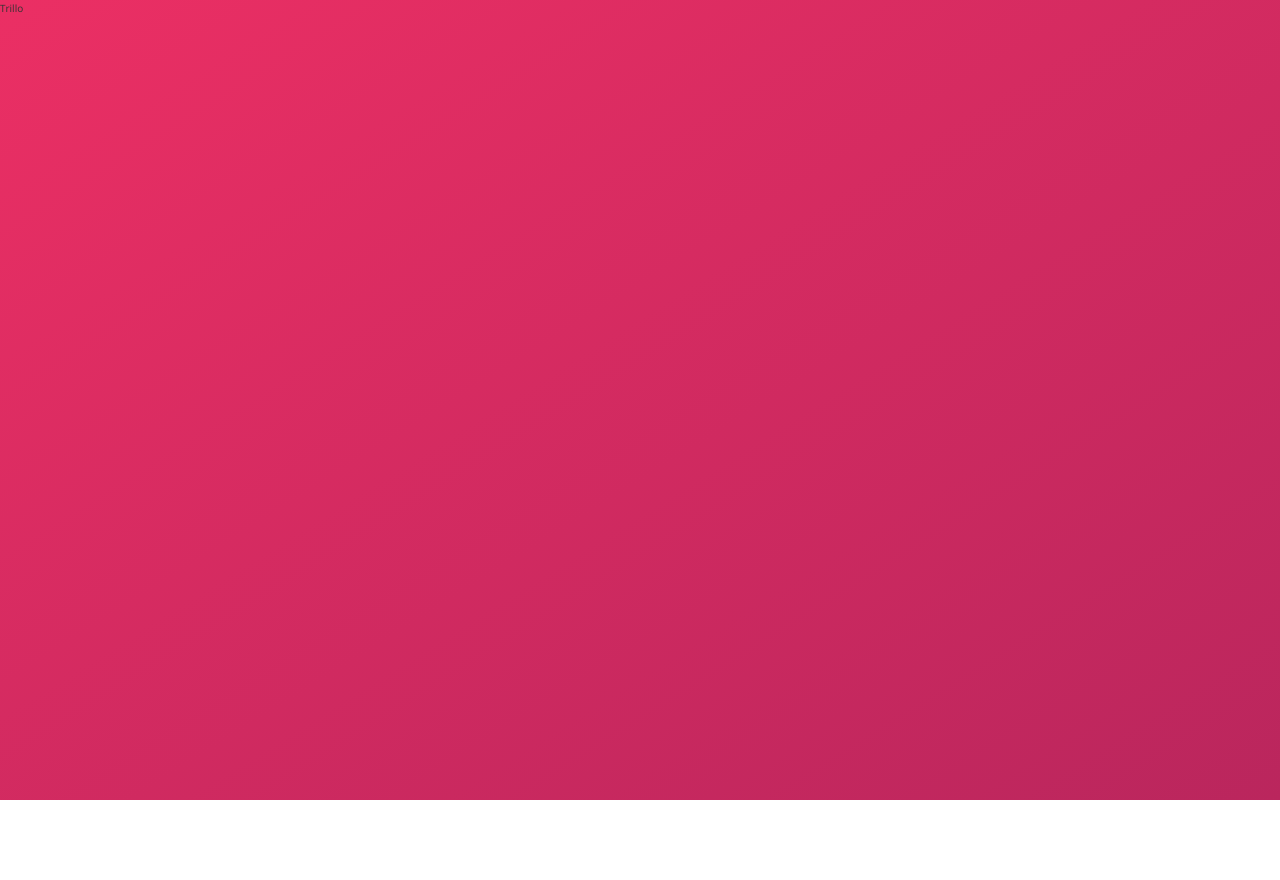
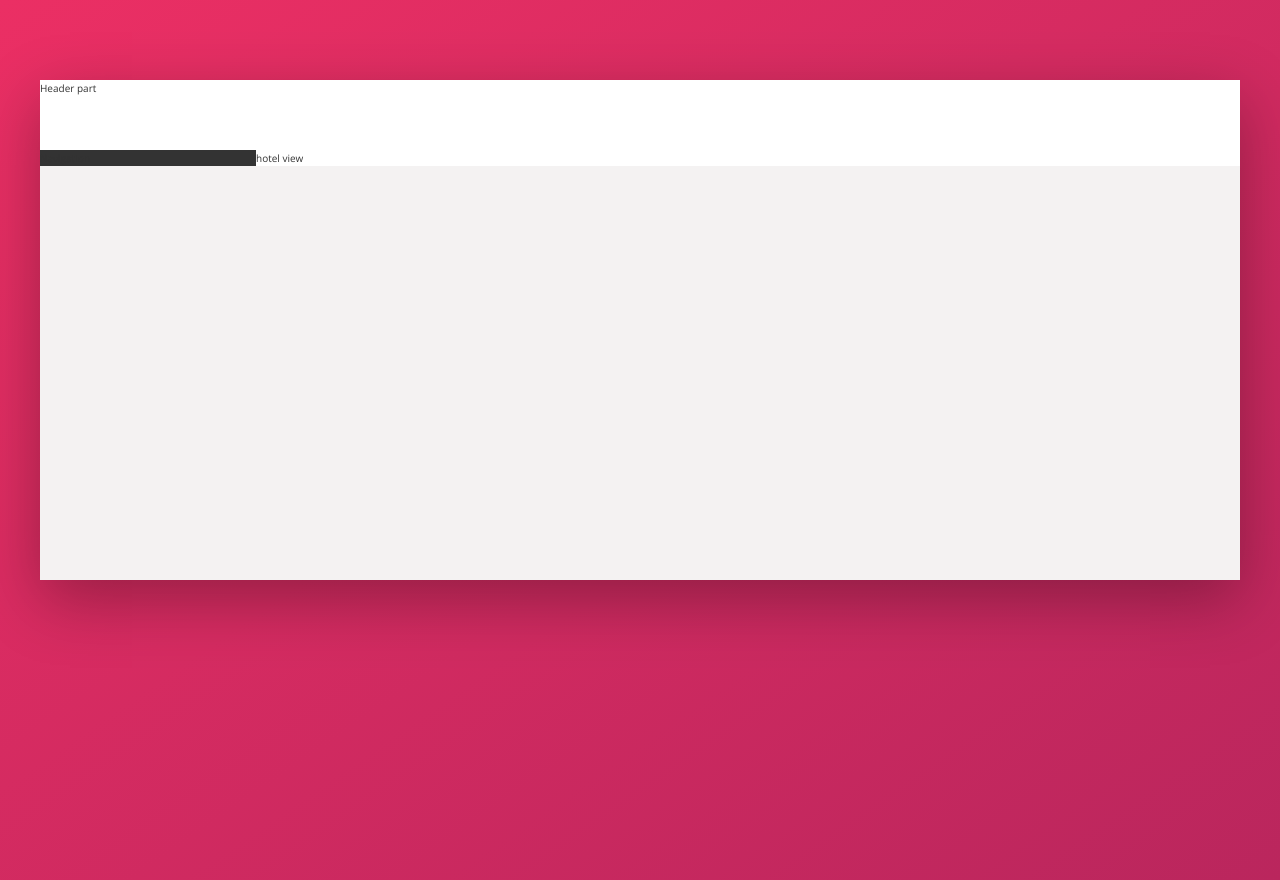
Before and after one commit to sajjadcodes/Trillo, a website: page index.html in a window 1280 px wide. Before the commit the page ends 800 px from the top, so only its background shows below. Drawn offline with nearby package versions, Linux system fonts and the light colour scheme.

Commit message:
layout structure

```diff
--- a/index.html
+++ b/index.html
@@ -11,7 +11,19 @@
         <title>trillo &mdash; Your all-in-one booking app</title>
     </head>
     <body>
-        Trillo
+       <div class="container">
+           <header class="header">
+               Header part
+           </header>
+           <div class="content">
+               <nav class="sidebar">
+                   Navigation
+               </nav>
+               <main class="hotel-view">
+                   hotel view
+               </main>
+           </div>
+       </div>
 
     </body>
 </html>
--- a/sass/_base.scss
+++ b/sass/_base.scss
@@ -0,0 +1,19 @@
+
+
+
+
+:root{
+    --color-primary:#eb2f64;
+    --color-primary-light:#FF3366;
+    --color-primary-dark:#BA265D;
+
+--color-Grey-light-1: #faf9f9;
+--color-Grey-light-2: #f4f2f2;
+--color-Grey-light-3: #f0eeee;
+--color-Grey-light-4: #ccc;
+
+--color-Grey-dark-1: #333;
+--color-Grey-dark-2: #777;
+--color-Grey-dark-3: #999;
+--box-shadow: 0 2rem 6rem rgba(0,0,0,.3);
+}
--- a/sass/_layout.scss
+++ b/sass/_layout.scss
@@ -0,0 +1,28 @@
+.container{
+
+    max-width: 120rem;
+    margin: 8rem auto;
+    background-color: var(--color-Grey-light-2);
+    box-shadow: var(--box-shadow);
+    min-height:50rem;
+}
+.header{
+    height: 7rem;
+    background-color:#fff;
+    border-bottom: var(--color-Grey-light-2);
+
+}
+.content{
+
+    display: flex;
+}
+.sidebar{
+
+    background-color:var(--color-Grey-dark-1);
+    flex: 0 0 18%;
+}
+.hotel-view{
+
+    background-color:#fff;
+    flex:1;
+}
--- a/sass/main.scss
+++ b/sass/main.scss
@@ -22,20 +22,7 @@ Grey dark 3: #999
 
 */
 
-:root{
-    --color-primary:#eb2f64;
-    --color-primary-light:#FF3366;
-    --color-primary-dark:#BA265D;
 
---color-Grey-light-1: #faf9f9;
---color-Grey-light-2: #f4f2f2;
---color-Grey-light-3: #f0eeee;
---color-Grey-light-4: #ccc;
-
---color-Grey-dark-1: #333;
---color-Grey-dark-2: #777;
---color-Grey-dark-3: #999;
-}
 
 *{
     margin:0;
```
Also changed, not shown: css/style.css.
